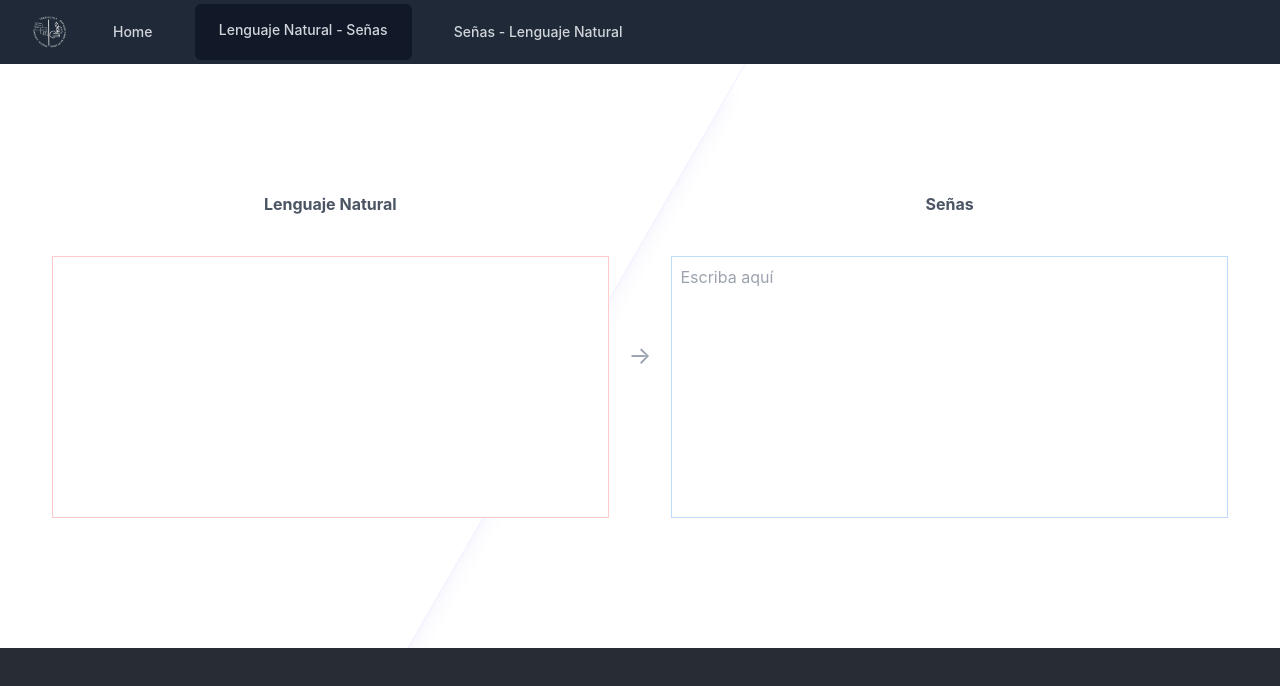
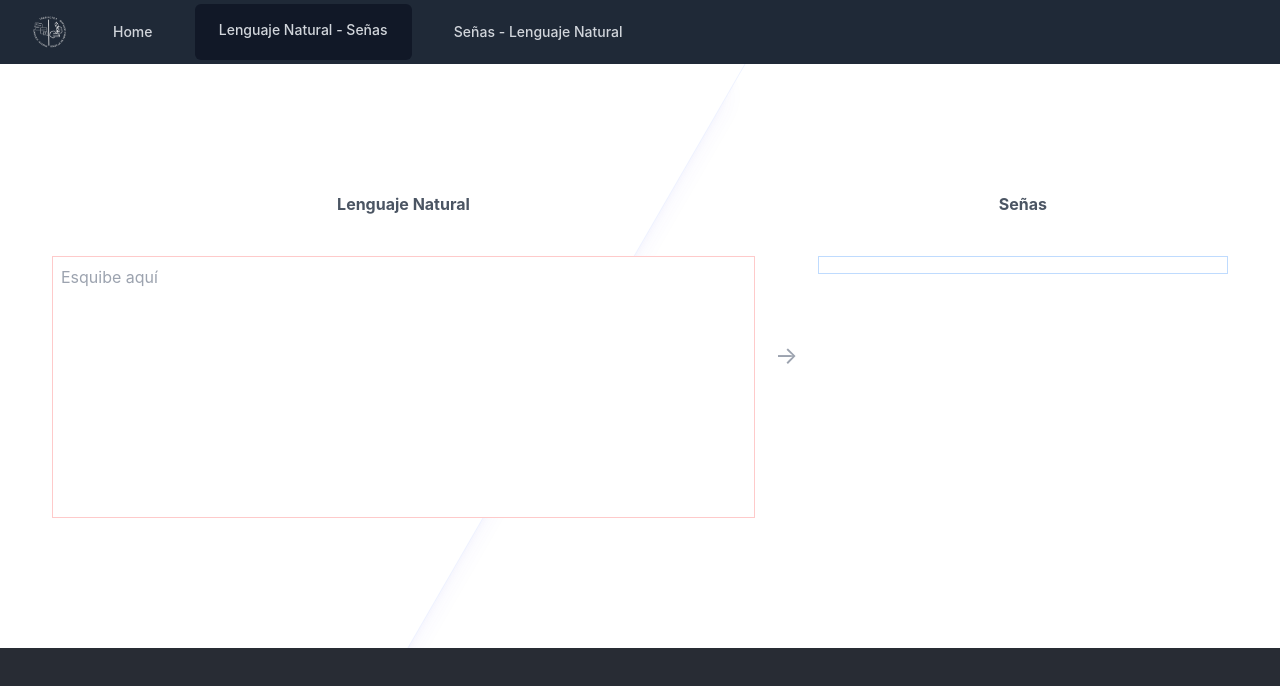
Before and after one commit to 2Angel000/senias, a React (Create React App) app: page /NS in a window 1280 px wide. Shown: the top 686 px of the page. Built offline with nearby package versions, Linux system fonts and the light colour scheme.

Commit message:
Funcionalidad en proceso_1

```diff
--- a/src/App.css
+++ b/src/App.css
@@ -53,3 +53,7 @@ textarea{
   width: 100%;
   height: 80%;
 }
+
+.img-traductor{
+  height: auto;
+}
--- a/src/paginas/NS.jsx
+++ b/src/paginas/NS.jsx
@@ -5,20 +5,59 @@ import { useState } from "react";
 
 export default function NS() {
 
-  const [txtValor, setTxtValor] = useState("");
+  function resizeDiv() {
+    const textarea = document.querySelector("textarea");
+    const div = document.getElementById("imagenes");
+    div.style.height = textarea.scrollHeight + "px";
+  }
+  window.addEventListener("DOMContentLoaded", resizeDiv);
 
-  const handleTextareaChange = (event) =>{
-    const value = event.target.value;
-    setTxtValor(value);
+  const images = {
+    a: "images/Logo.png",
+    b: "images/Logo.png",
+    c: "images/Logo.png",
+    d: "images/Logo.png",
+    e: "images/Logo.png",
+    f: "images/Logo.png",
+    g: "images/Logo.png",
+    h: "images/Logo.png",
+    i: "images/Logo.png",
+    j: "images/Logo.png",
+    k: "images/Logo.png",
+    l: "images/Logo.png",
+    m: "images/Logo.png",
+    n: "images/Logo.png",
+    o: "images/Logo.png",
+    p: "images/Logo.png",
+    q: "images/Logo.png",
+    r: "images/Logo.png",
+    s: "images/Logo.png",
+    t: "images/Logo.png",
+    u: "images/Logo.png",
+    w: "images/Logo.png",
+    v: "images/Logo.png",
+    x: "images/Logo.png",
+    y: "images/Logo.png",
+    z: "images/Logo.png",
+  };
 
-    for(let i=0; i<value.lenght; i++){
-      const caracter = value[i];
-      //realizado la comparación
-      if(caracter >= "a" && caracter <= "z"){
-        console.log(`${caracter} es una minuscula?`);
+  let imageList=[];
+
+  document.addEventListener("keydown", (event) => {
+    const key = event.key.toLowerCase();
+    if (/[a-z]/.test(key)) {
+      const image = images[key];
+      if (image) {
+        const imagenes = document.getElementById("imagenes");
+        const imgElement = document.createElement("img");
+        imgElement.src = process.env.PUBLIC_URL+image;
+        imgElement.alt = "Letra " + key;
+        imagenes.appendChild(imgElement);
+        imageList.push(image);
       }
     }
-  };
+  });
+
 
   return (
     <>
@@ -33,6 +72,7 @@ export default function NS() {
               name=""
               id=""
               cols="30"
+              placeholder="Esquibe aquí"
               rows="10"
             ></textarea>
           </section>
@@ -41,16 +81,10 @@ export default function NS() {
           </section>
           <section className="flex-grow ml-5 mr-5">
             <h3 className="font-bold text-gray-600 mb-10">Señas</h3>
-            <textarea
-              className="border border-blue-200 p-2"
-              name=""
-              id=""
-              value={txtValor}
-              onChange={handleTextareaChange}
-              placeholder="Escriba aquí"
-              cols="30"
-              rows="10"
-            ></textarea>
+            <div
+              className="border border-blue-200 p-2 img-traductor"
+              id="imagenes"
+            ></div>
           </section>
         </div>
       </section>
```
Also changed, not shown: src/Pendientes.txt.
